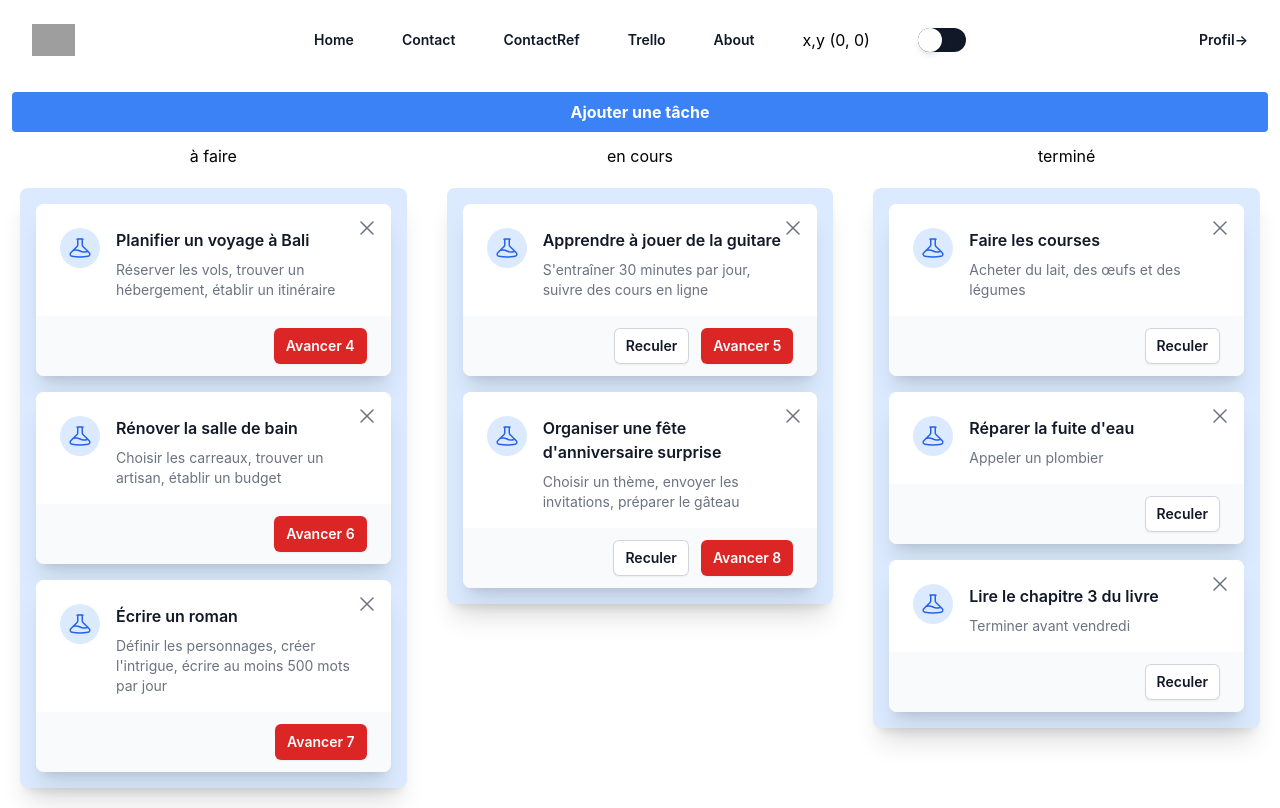
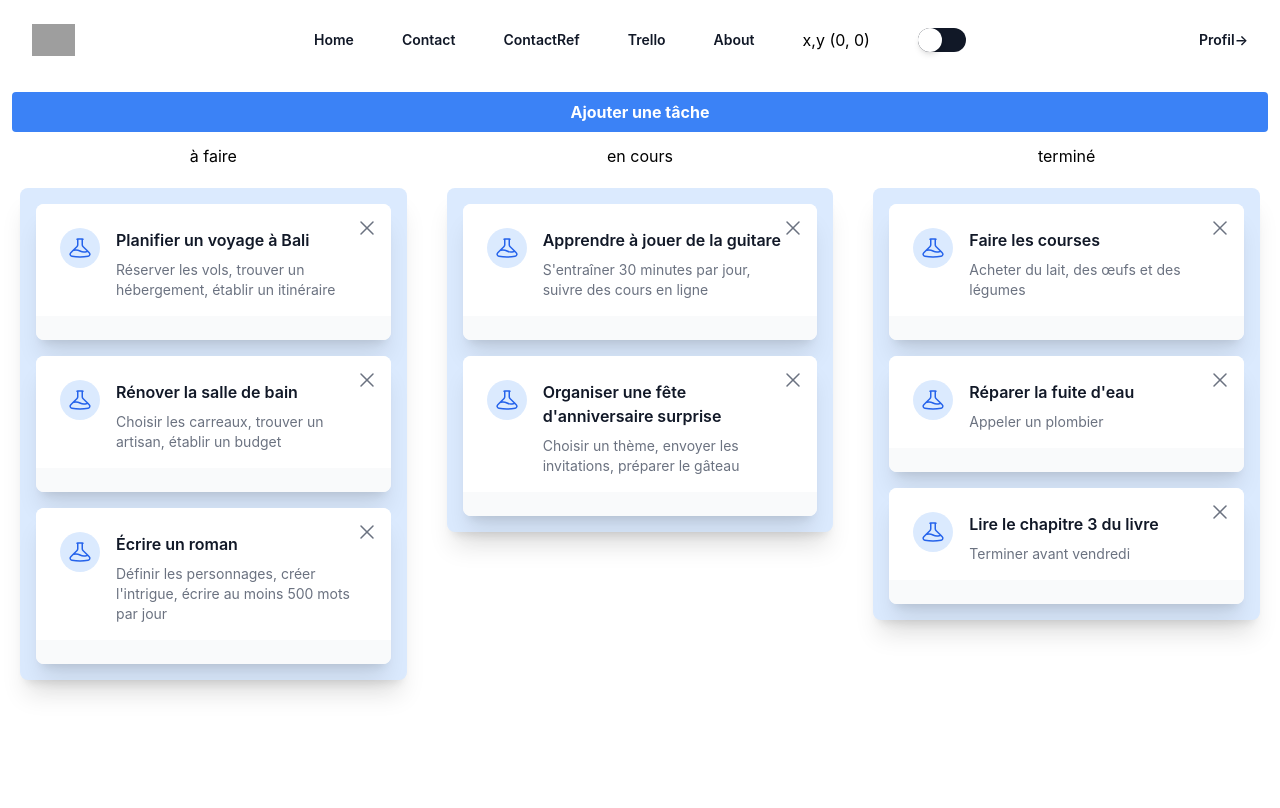
Before and after one commit to teobryer/trello-react, a React (Create React App) app: page /board in a window 1280 px wide. Built offline with nearby package versions, Linux system fonts and the light colour scheme; grey boxes are pictures that could not be loaded.

Commit message:
detete console

```diff
--- a/src/components/Task/task.jsx
+++ b/src/components/Task/task.jsx
@@ -68,25 +68,6 @@ const Task = ({ task, index }) => {
                 </div>
               </div>
               <div className="bg-gray-50 px-4 py-3 sm:flex sm:flex-row-reverse sm:px-6">
-                {task.state !== TaskState.Done && (
-                  <button
-                    onClick={handleAvancer}
-                    type="button"
-                    className="inline-flex w-full justify-center rounded-md bg-red-600 px-3 py-2 text-sm font-semibold text-white shadow-sm hover:bg-red-500 sm:ml-3 sm:w-auto"
-                  >
-                    Avancer {task.id}
-                  </button>
-                )}
-
-                {task.state !== TaskState.Todo && (
-                  <button
-                    type="button"
-                    onClick={handleReculer}
-                    className="mt-3 inline-flex w-full justify-center rounded-md bg-white px-3 py-2 text-sm font-semibold text-gray-900 shadow-sm ring-1 ring-inset ring-gray-300 hover:bg-gray-50 sm:mt-0 sm:w-auto"
-                  >
-                    Reculer
-                  </button>
-                )}
                 <button
                   type="button"
                   className="absolute top-3 z-10 right-3 text-gray-500 hover:text-gray-800"
--- a/src/taskSlice.js
+++ b/src/taskSlice.js
@@ -98,10 +98,7 @@ export const taskSlice = createSlice({
       state.value.push(payload.payload);
     },
     removeTask: (state, payload) => {
-      console.log("REMOVE TASK");
       state.value = state.value.filter((t) => t.id != payload.payload.id);
-      console.log();
-      console.log(payload);
     },
     updateTaskState: (state, action) => {
       const taskIndex = state.value.findIndex(
```
